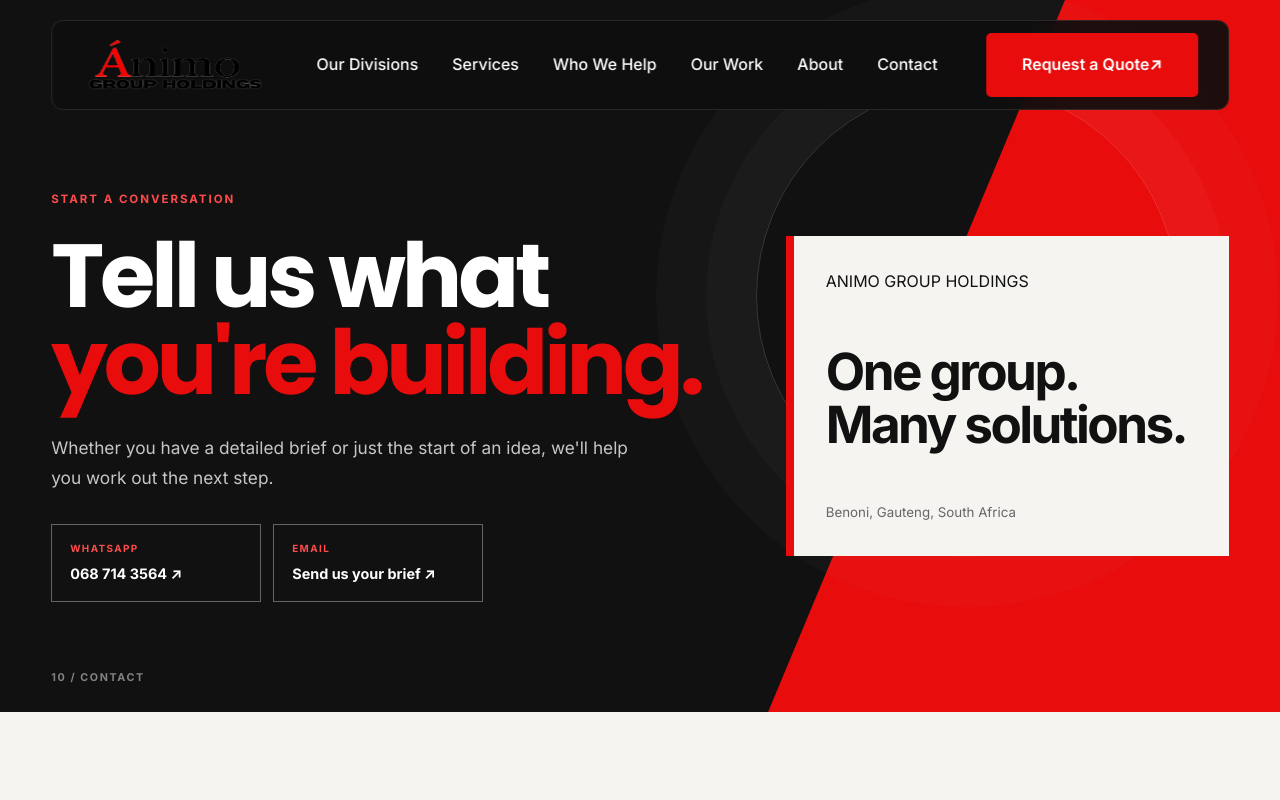
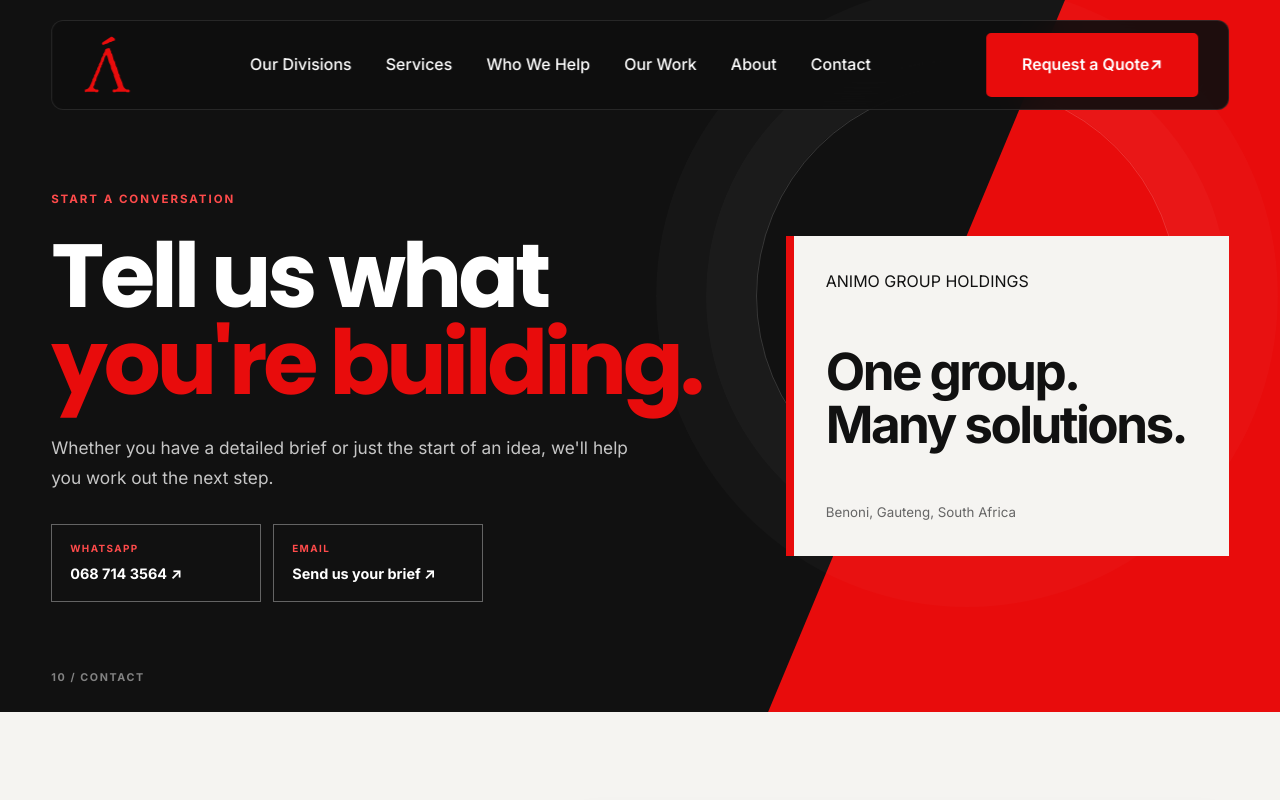
Before and after one commit to deighandk-lab/AnimoGH, a plain HTML site: page contact.html in a window 1280 px wide. Shown: the top 800 px of the page. Drawn offline with Linux system fonts and the light colour scheme.

Commit message:
Use Animo Á mark in site header and favicon

```diff
--- a/contact.html
+++ b/contact.html
@@ -9,10 +9,10 @@
 <meta name="twitter:card" content="summary"><meta name="twitter:title" content="Contact | Animo Group Holdings"><meta name="twitter:description" content="Start a project with Animo Group Holdings in Benoni, Gauteng for printing, branding and digital solutions.">
 <meta name="theme-color" content="#E80C0C">
 <link rel="stylesheet" href="assets/css/style.css"><link rel="stylesheet" href="assets/css/logo.css">
-</head>
+<link rel="icon" type="image/svg+xml" href="assets/images/animo-a.svg"></head>
 <body>
 <header id="header"><nav class="navbar container" aria-label="Main navigation">
-    <a href="index.html" class="logo" aria-label="Animo Group Holdings home"><img src="assets/images/logo-transparent.png" alt="Animo Group Holdings"></a>
+    <a href="index.html" class="logo" aria-label="Animo Group Holdings home"><img src="assets/images/animo-a.svg" alt="Animo"></a>
     <ul class="nav-menu">
       <li><a href="index.html#divisions">Our Divisions</a></li><li><a href="services.html">Services</a></li><li><a href="industries.html">Who We Help</a></li><li><a href="portfolio.html">Our Work</a></li><li><a href="about.html">About</a></li><li><a href="contact.html">Contact</a></li>
     </ul>
```
